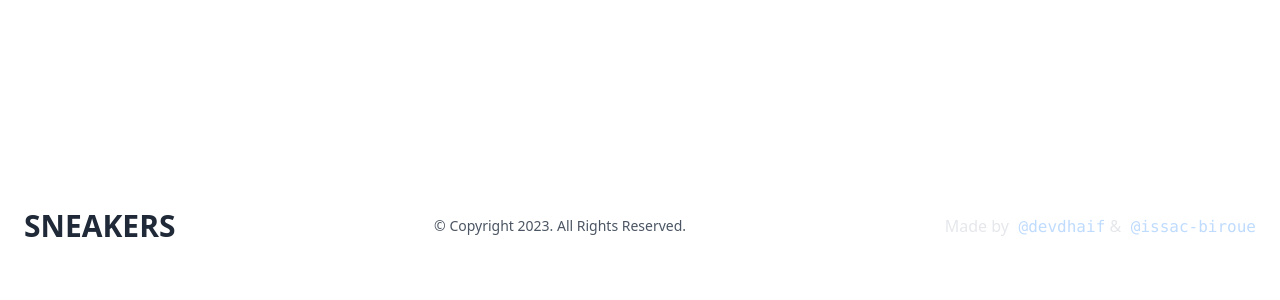
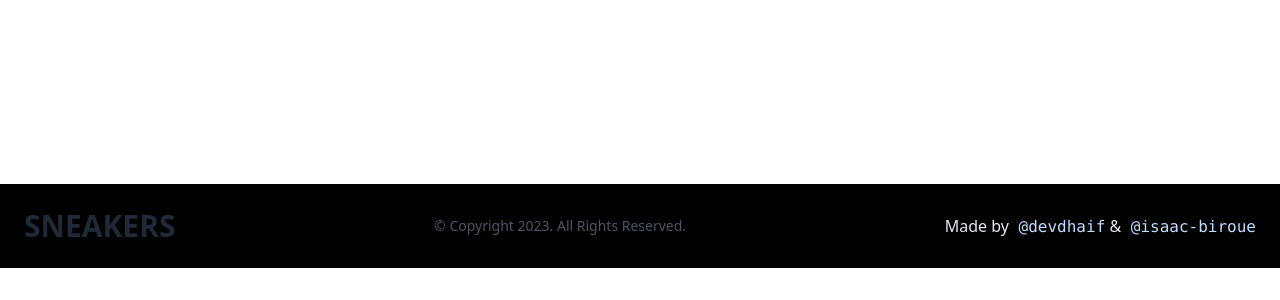
Before and after one commit to biroue10/Shop-project, a React (Vite) app: page / in a window 1280 px wide. Shown: the part 748-1048 px from the top of the page. Built offline with nearby package versions, Linux system fonts and the light colour scheme.

Commit message:
I change the background color of the footer to black and fix the linkdin url of biroue

```diff
--- a/src/components/Footer.jsx
+++ b/src/components/Footer.jsx
@@ -2,7 +2,7 @@ import { Link } from "react-router-dom";
 
 function Footer() {
   return <footer className="w-full py-8 mt-8">
-    <footer className="bg-white dark:bg-gray-900">
+    <footer className="bg-black dark:bg-gray-900">
       <div className="container flex flex-col items-center justify-between p-6 mx-auto space-y-4 sm:space-y-0 sm:flex-row">
         <Link to={'/products/all'}>
           <div className="font-extrabold text-2xl uppercase text-gray-800 dark:text-white lg:text-3xl hover:text-gray-700 dark:hover:text-gray-300">sneakers</div>
@@ -13,7 +13,7 @@ function Footer() {
         <div className="flex ">
           <p className="text-gray-200">Made by
             <a className="text-blue-200 font-mono text-md font-medium " href="https://www.linkedin.com/in/devdhaif/"> @devdhaif</a> &
-            <a className="text-blue-200 font-mono text-md font-medium " href="https://www.linkedin.com/in/issac-biroue/"> @issac-biroue</a>
+            <a className="text-blue-200 font-mono text-md font-medium " href="https://www.linkedin.com/in/isaac-biroue/"> @isaac-biroue</a>
           </p>
 
         </div>
```
Also changed, not shown: 1 other file (tests, documents, lock files or other folders).
